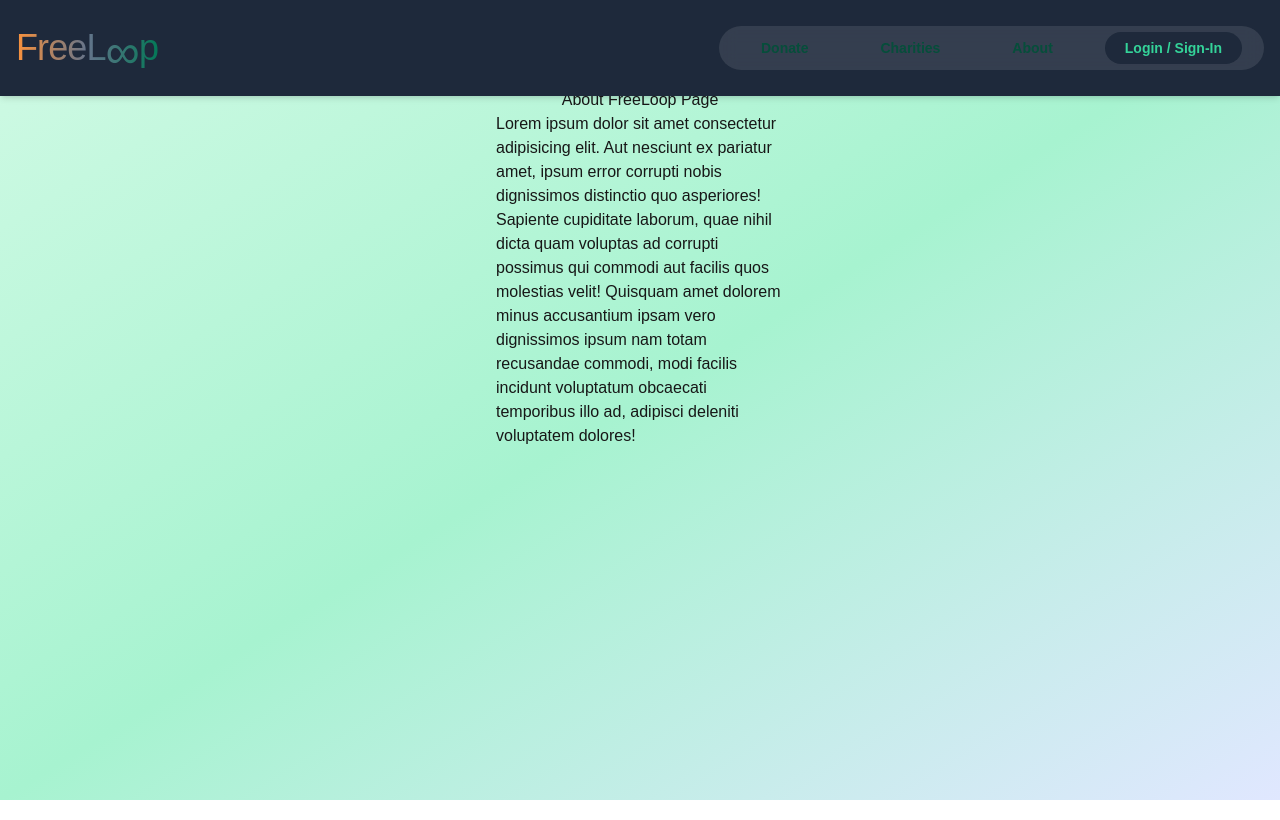
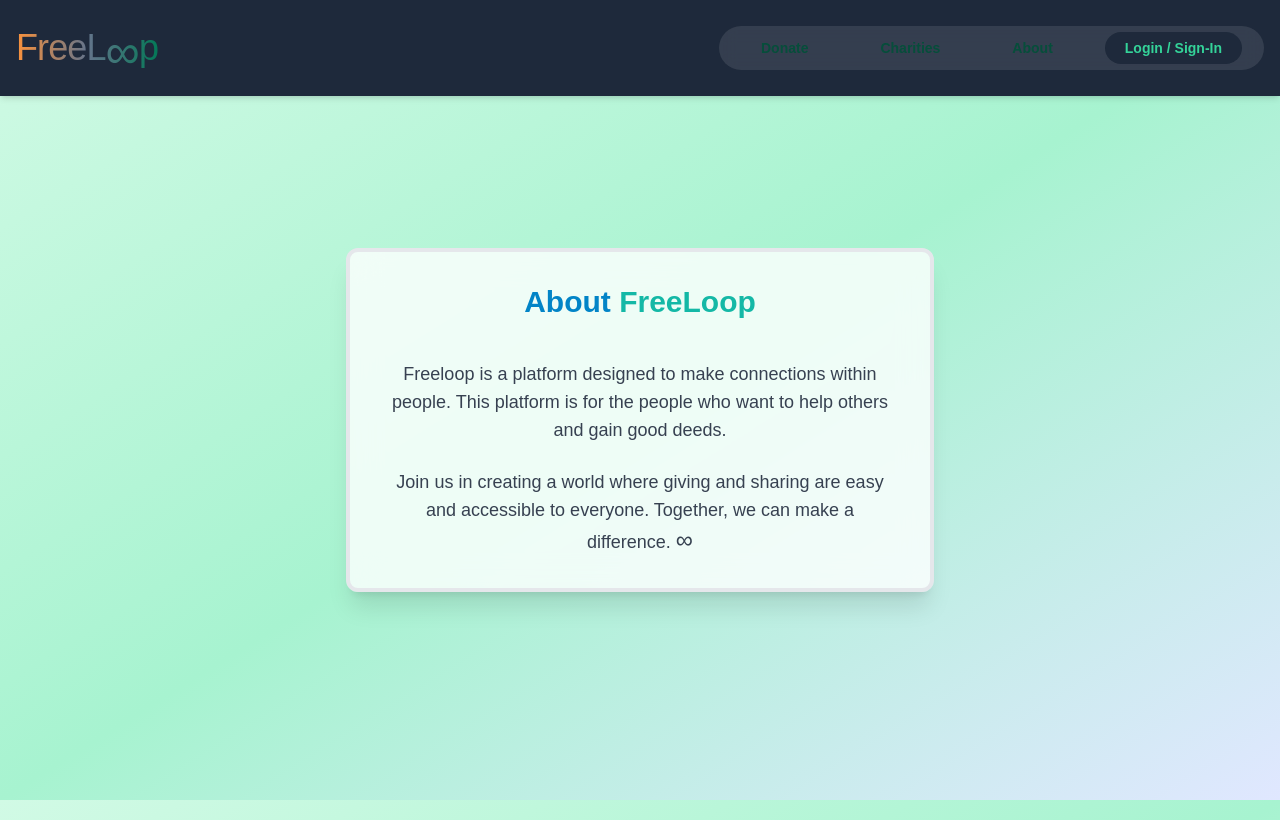
Before and after one commit to deepalsingh/Web-Dev-2-Project, a Next.js app in the folder freeloop/: page /pages/about in a window 1280 px wide. Built offline with nearby package versions, Linux system fonts and the light colour scheme; no server answers.

Commit message:
Edited About Page

```diff
--- a/freeloop/src/app/pages/about/page.js
+++ b/freeloop/src/app/pages/about/page.js
@@ -1,15 +1,17 @@
-
 export default function AboutPage() {
-    return(
-        <div className="flex flex-row justify-center mt-12 p-10">
-            <div className="flex flex-col w-72 justify-center items-center align-middle">
-                <h1>About FreeLoop Page</h1>
-                <p>Lorem ipsum dolor sit amet consectetur adipisicing elit. Aut nesciunt ex pariatur amet,
-                    ipsum error corrupti nobis dignissimos distinctio quo asperiores! Sapiente cupiditate
-                    laborum, quae nihil dicta quam voluptas ad corrupti possimus qui commodi aut facilis
-                    quos molestias velit! Quisquam amet dolorem minus accusantium ipsam vero dignissimos
-                    ipsum nam totam recusandae commodi, modi facilis incidunt voluptatum obcaecati
-                    temporibus illo ad, adipisci deleniti voluptatem dolores!</p>
+    return (
+        <div className="flex justify-center items-center min-h-screen p-8"> {/* Ensures full viewport height */}
+            <div className="flex flex-col w-full sm:w-96 lg:w-1/2 justify-center items-center bg-white bg-opacity-80 backdrop-blur-lg rounded-xl shadow-xl border-4 border-gradient-to-r from-teal-400 to-sky-500 p-8 space-y-6">
+                <h1 className="text-3xl font-extrabold text-sky-600 text-center mb-4">
+                    About <span className="text-teal-500">FreeLoop</span>
+                </h1>
+                <p className="text-lg text-gray-700 text-center">
+                    Freeloop is a platform designed to make connections within people. This platform is for the people who want to help others and gain good deeds.
+                </p>
+                <p className="text-lg text-gray-700 text-center">
+                    Join us in creating a world where giving and sharing are easy and accessible to everyone.
+                    Together, we can make a difference. <span className="text-2xl">∞</span>
+                </p>
             </div>
         </div>
     );
```
